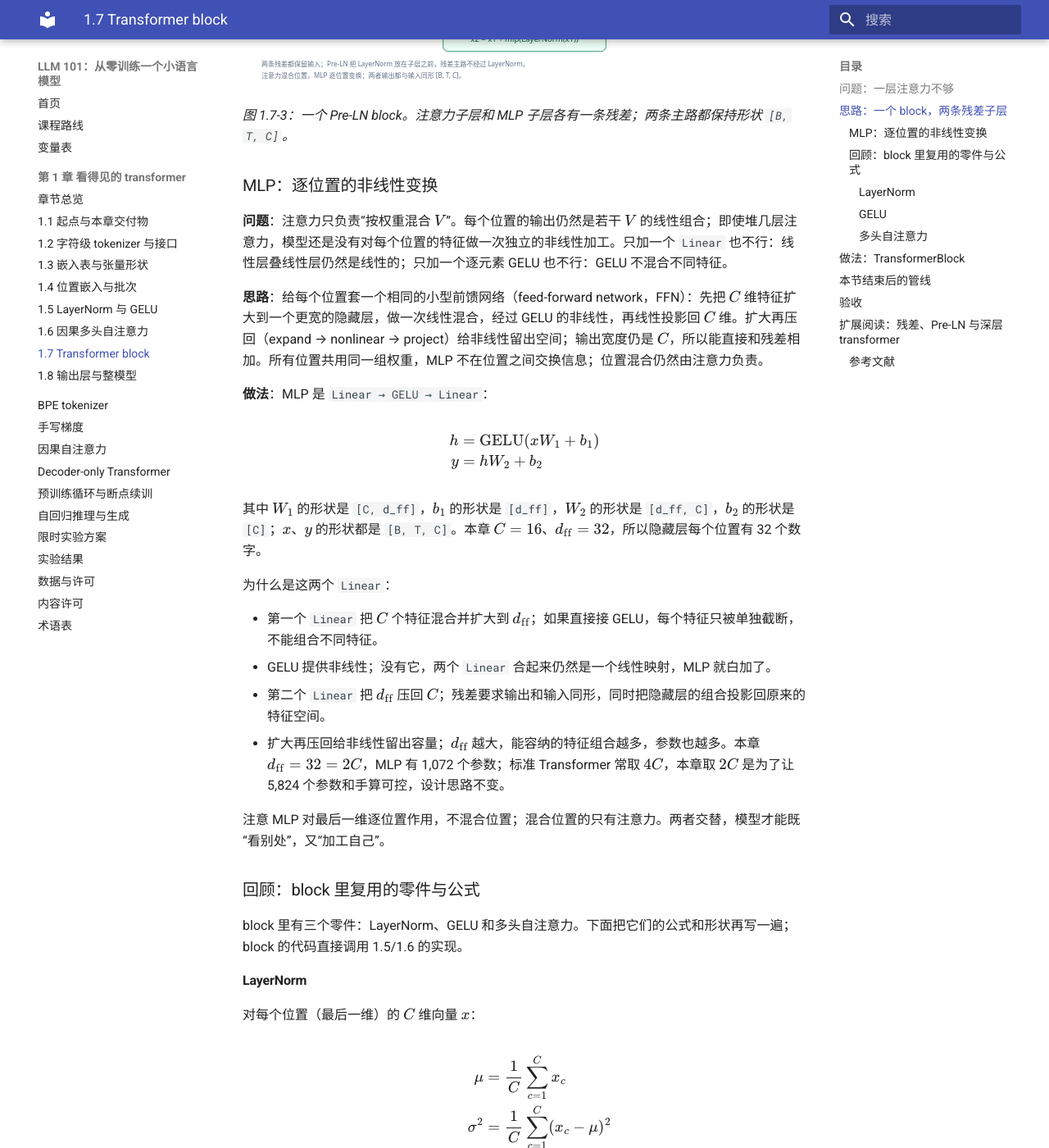
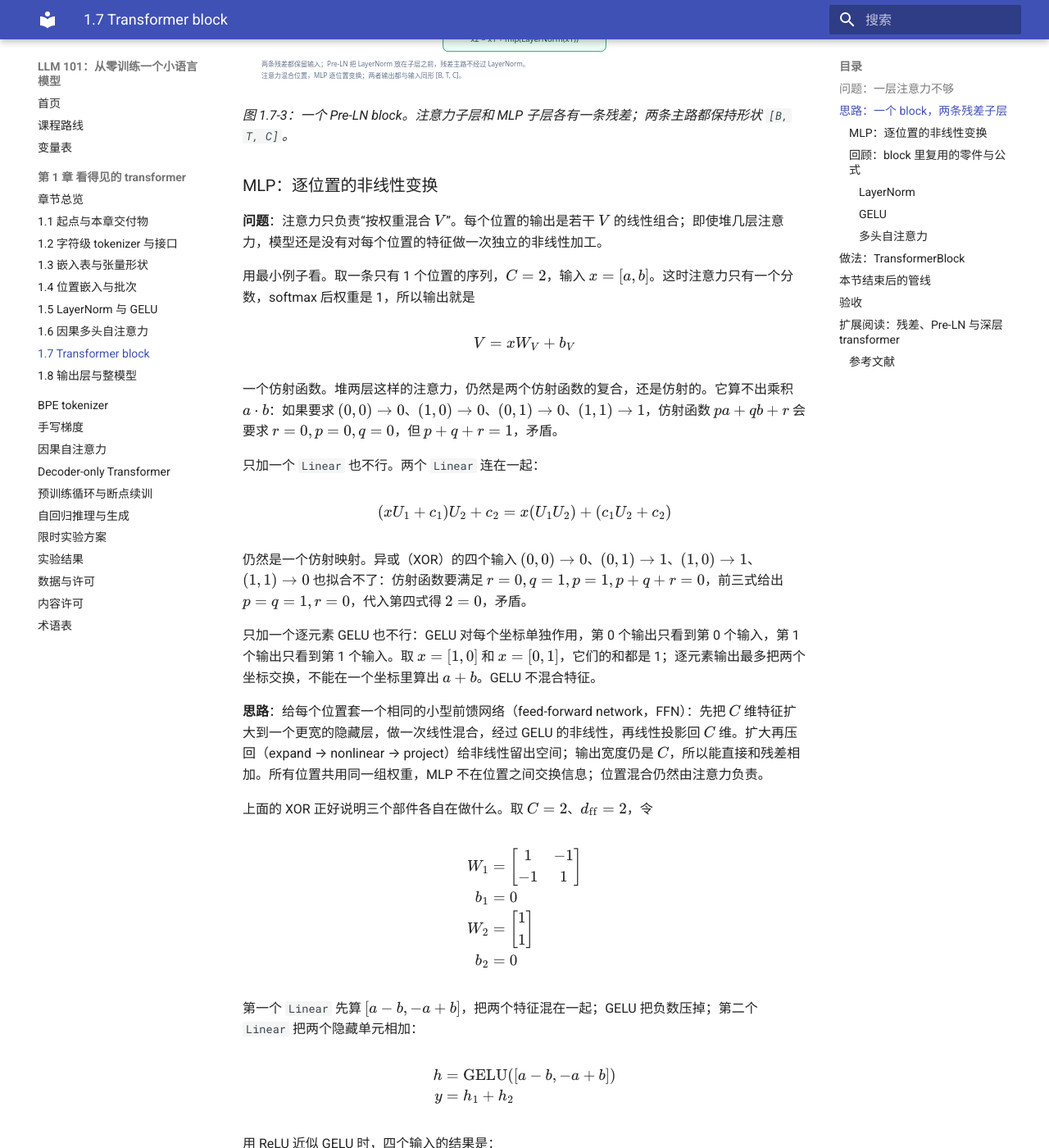
Before and after one commit to tigersoldier/llm-101, an MkDocs documentation site: the page built from docs/course/ch01/1.7.md, in a window 1280 px wide and 1400 px high, scrolled down 2406 px. Shown: the whole window at 82% size. Built offline with MkDocs 1.6.1 and Material for MkDocs 9.7.7, drawn with Linux system fonts in a browser that asks for light colours; some of the changed text lies outside the part shown.

Commit message:
Show concrete examples for the MLP motivation

```diff
--- a/docs/course/ch01/1.7.md
+++ b/docs/course/ch01/1.7.md
@@ -57,9 +57,58 @@ $$
 
 ### MLP：逐位置的非线性变换
 
-**问题**：注意力只负责“按权重混合 $V$”。每个位置的输出仍然是若干 $V$ 的线性组合；即使堆几层注意力，模型还是没有对每个位置的特征做一次独立的非线性加工。只加一个 `Linear` 也不行：线性层叠线性层仍然是线性的；只加一个逐元素 GELU 也不行：GELU 不混合不同特征。
+**问题**：注意力只负责“按权重混合 $V$”。每个位置的输出是若干 $V$ 的线性组合；即使堆几层注意力，模型还是没有对每个位置的特征做一次独立的非线性加工。
+
+用最小例子看。取一条只有 1 个位置的序列，$C=2$，输入 $x=[a,b]$。这时注意力只有一个分数，softmax 后权重是 1，所以输出就是
+
+$$
+V = xW_V + b_V
+$$
+
+一个仿射函数。堆两层这样的注意力，仍然是两个仿射函数的复合，还是仿射的。它算不出乘积 $a\cdot b$：如果要求 $(0,0)\to 0$、$(1,0)\to 0$、$(0,1)\to 0$、$(1,1)\to 1$，仿射函数 $pa+qb+r$ 会要求 $r=0, p=0, q=0$，但 $p+q+r=1$，矛盾。
+
+只加一个 `Linear` 也不行。两个 `Linear` 连在一起：
+
+$$
+(xU_1+c_1)U_2+c_2 = x(U_1U_2) + (c_1U_2+c_2)
+$$
+
+仍然是一个仿射映射。异或（XOR）的四个输入 $(0,0)\to 0$、$(0,1)\to 1$、$(1,0)\to 1$、$(1,1)\to 0$ 也拟合不了：仿射函数要满足 $r=0, q=1, p=1, p+q+r=0$，前三式给出 $p=q=1,r=0$，代入第四式得 $2=0$，矛盾。
+
+只加一个逐元素 GELU 也不行：GELU 对每个坐标单独作用，第 0 个输出只看到第 0 个输入，第 1 个输出只看到第 1 个输入。取 $x=[1,0]$ 和 $x=[0,1]$，它们的和都是 1；逐元素输出最多把两个坐标交换，不能在一个坐标里算出 $a+b$。GELU 不混合特征。
 
 **思路**：给每个位置套一个相同的小型前馈网络（feed-forward network，FFN）：先把 $C$ 维特征扩大到一个更宽的隐藏层，做一次线性混合，经过 GELU 的非线性，再线性投影回 $C$ 维。扩大再压回（expand → nonlinear → project）给非线性留出空间；输出宽度仍是 $C$，所以能直接和残差相加。所有位置共用同一组权重，MLP 不在位置之间交换信息；位置混合仍然由注意力负责。
+
+上面的 XOR 正好说明三个部件各自在做什么。取 $C=2$、$d_{\text{ff}}=2$，令
+
+$$
+\begin{aligned}
+W_1 &= \begin{bmatrix}1&-1\\-1&1\end{bmatrix} \\
+b_1 &= 0 \\
+W_2 &= \begin{bmatrix}1\\1\end{bmatrix} \\
+b_2 &= 0
+\end{aligned}
+$$
+
+第一个 `Linear` 先算 $[a-b, -a+b]$，把两个特征混在一起；GELU 把负数压掉；第二个 `Linear` 把两个隐藏单元相加：
+
+$$
+\begin{aligned}
+h &= \operatorname{GELU}([a-b, -a+b]) \\
+y &= h_1+h_2
+\end{aligned}
+$$
+
+用 ReLU 近似 GELU 时，四个输入的结果是：
+
+|$a$|$b$|$h_1$|$h_2$|$y$|
+|---|---|---|---|---|
+|0|0|0|0|0|
+|0|1|0|1|1|
+|1|0|1|0|1|
+|1|1|0|0|0|
+
+这正是 XOR。GELU 是 ReLU 的平滑版，实际数值不会正好是 0/1；但结构已经能表达这种非线性。第一个 `Linear` 负责混合，GELU 负责非线性，第二个 `Linear` 负责组合并压回 $C$ 维。
 
 **做法**：MLP 是 `Linear → GELU → Linear`：
 
```
